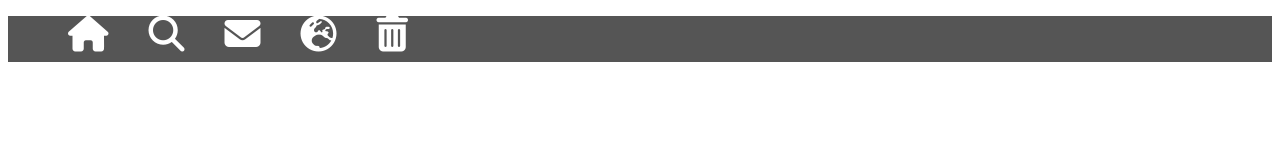
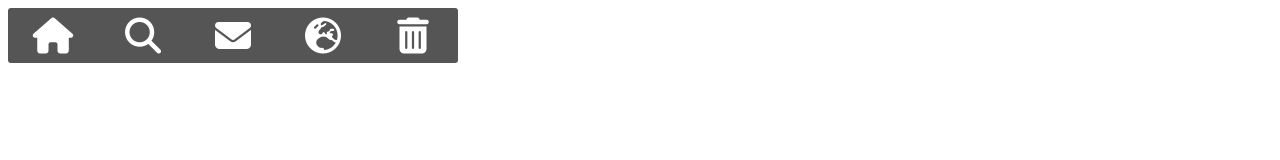
Before and after one commit to AkshayBenny/live_weather_webapp, a plain HTML site: page iconbar/index.html in a window 1280 px wide. Drawn offline with Linux system fonts and the light colour scheme.

Commit message:
icon-bar made with flebox

```diff
--- a/iconbar/index.html
+++ b/iconbar/index.html
@@ -10,13 +10,26 @@
 </head>
 <body>
     <div class="icon-panel-container">
-        <ul>
-            <li><a href="index.html"><i class="fas fa-home"></i></a></li>
-            <li><a href="index.html"><i class="fas fa-search"></i></a></li>
-            <li><a href="index.html"><i class="fas fa-envelope"></i></a></li>
-            <li><a href="index.html"><i class="fas fa-globe-europe"></i></a></li>
-            <li><a href="index.html"><i class="fas fa-trash-alt"></i></a></li>
-        </ul>
+        <div class="icon home">
+            <a href="index.html"><i class="fas fa-home"></i></a>
+        </div>
+
+        <div class="icon search">
+            <a href="index.html"><i class="fas fa-search"></i></a>
+        </div>
+
+        <div class="icon envelope">
+            <a href="index.html"><i class="fas fa-envelope"></i></a>
+        </div>
+
+        <div class="icon globe">
+            <a href="index.html"><i class="fas fa-globe-europe"></i></a>
+        </div>
+
+        <div class="icon trash">
+            <a href="index.html"><i class="fas fa-trash-alt"></i></a>
+        </div>
+
     </div>
 
 </body>
--- a/iconbar/styles.css
+++ b/iconbar/styles.css
@@ -1,21 +1,29 @@
-ul {
+.icon-panel-container {
     display:flex;
-    flex-direction:row;
-    list-style:none;
-
+    align-items:center;
+    flex-wrap: wrap;
+    background-color: #555;
+    width:450px;
+    border-radius:3px;
 }
 
-div {
-    background-color: #555;
-    height:46px;
+.icon {
+    width:90px;
+    height:55px;
+    display:flex;
+    justify-content: center;
+    align-items:center;
+}
 
+.icon:hover{
+    background-color:black;
+}
+
+.icon:active{
+    background-color:green;
 }
 
 i {
-    color: #fff;
-    font-size: 36px;
+    font-size:36px;
+    color:#fff;
 }
-
-a {
-    padding:10px 20px 10px 20px;
-}
```
